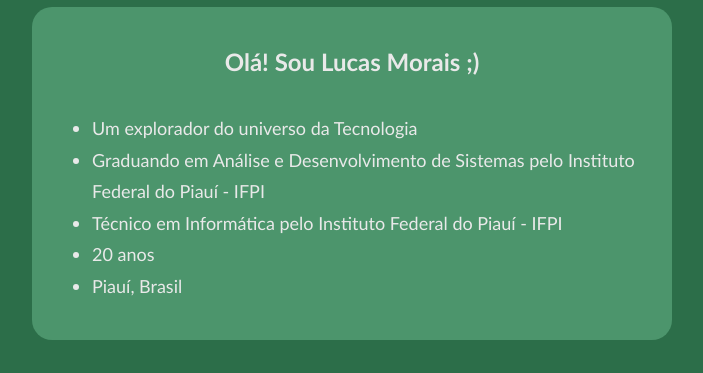
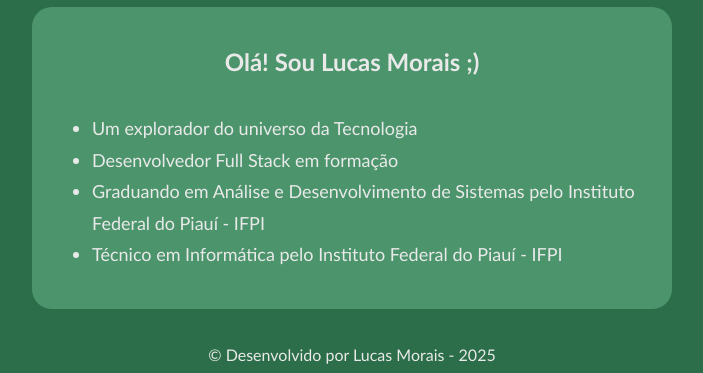
Before and after one commit to lucasmoraiscm/sobremim, a plain HTML site: page index.html in a window 1280 px wide. Shown: the part 434-807 px from the top of the page, without its empty margins (288-991 px from the left). Drawn offline with Linux system fonts and the light colour scheme.

Commit message:
recycle:refactor: atualiza informações

```diff
--- a/index.html
+++ b/index.html
@@ -45,7 +45,7 @@
     </header>
 
     <main>
-        <div class="section-container">
+        <div class="main-container">
             <div class="info-user">
                 <div class="info-user__title">
                     <h2>Olá! Sou Lucas Morais ;)</h2>
@@ -53,10 +53,9 @@
                 <div class="info-user__list">
                     <ul>
                         <li>Um explorador do universo da Tecnologia</li>
+                        <li>Desenvolvedor Full Stack em formação</li>
                         <li>Graduando em Análise e Desenvolvimento de Sistemas pelo Instituto Federal do Piauí - IFPI</li>
                         <li>Técnico em Informática pelo Instituto Federal do Piauí - IFPI</li>
-                        <li>20 anos</li>
-                        <li>Piauí, Brasil</li>
                     </ul>
                 </div>
             </div>
@@ -66,7 +65,7 @@
     <footer>
         <div class="footer-container">
             <div class="footer-reference">
-                <p>© Desenvolvido por Lucas Morais - 2024</p>
+                <p>© Desenvolvido por Lucas Morais - 2025</p>
                 <a id="link-project" href="https://github.com/lucasmoraiscm/sobremim">
                     <i>Link para o projeto</i>
                 </a>
--- a/styles.css
+++ b/styles.css
@@ -49,14 +49,14 @@ body{
     margin: 10px;
 }
 
-.section-container{
+.main-container{
     display: flex;
     justify-content: space-between;
     flex-direction: column;
     align-items: center;
 }
 
-.section-container .info-user{
+.main-container .info-user{
     display: flex;
     flex-direction: column;
     background: #4c956c;
@@ -65,11 +65,11 @@ body{
     padding: 20px;
 }
 
-.section-container .info-user .info-user__title{
+.main-container .info-user .info-user__title{
     text-align: center;
 }
 
-.section-container .info-user .info-user__list{
+.main-container .info-user .info-user__list{
     font-size: 18px;
     line-height: 1.75;
 }
@@ -109,7 +109,7 @@ body{
         margin: 8px;
     }
 
-    .section-container .info-user{
+    .main-container .info-user{
         display: flex;
         flex-direction: column;
         background: #4c956c;
@@ -141,7 +141,7 @@ body{
         margin: 2px;
     }
 
-    .section-container .info-user{
+    .main-container .info-user{
         display: flex;
         flex-direction: column;
         background: #4c956c;
```
